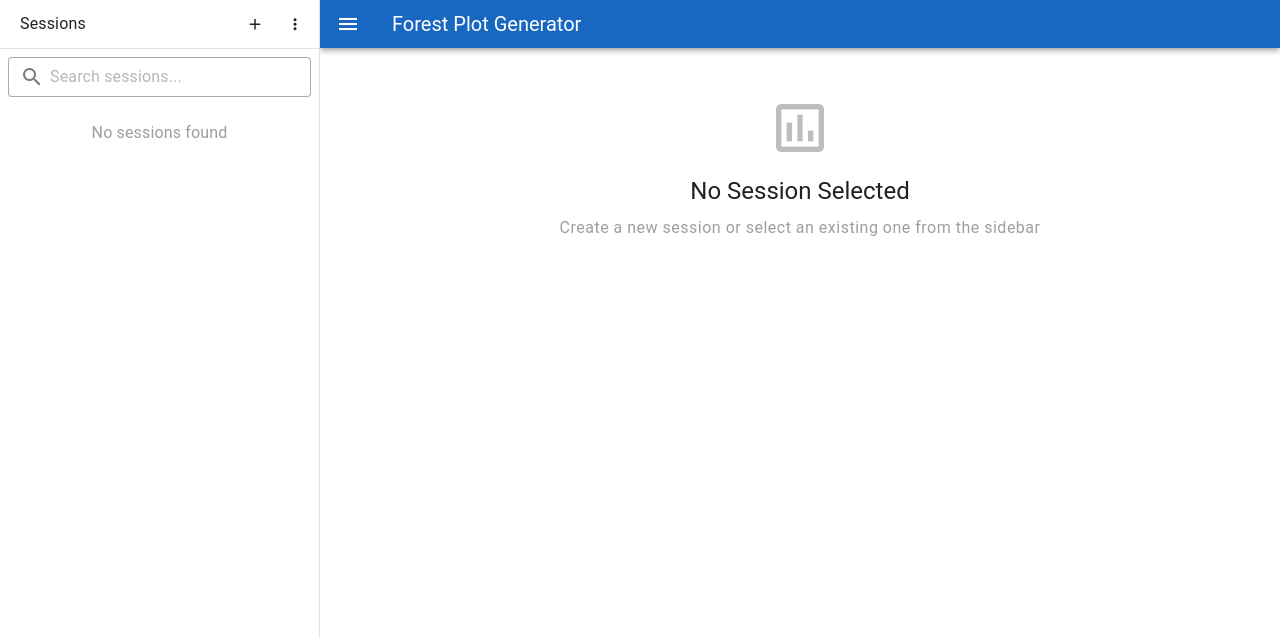
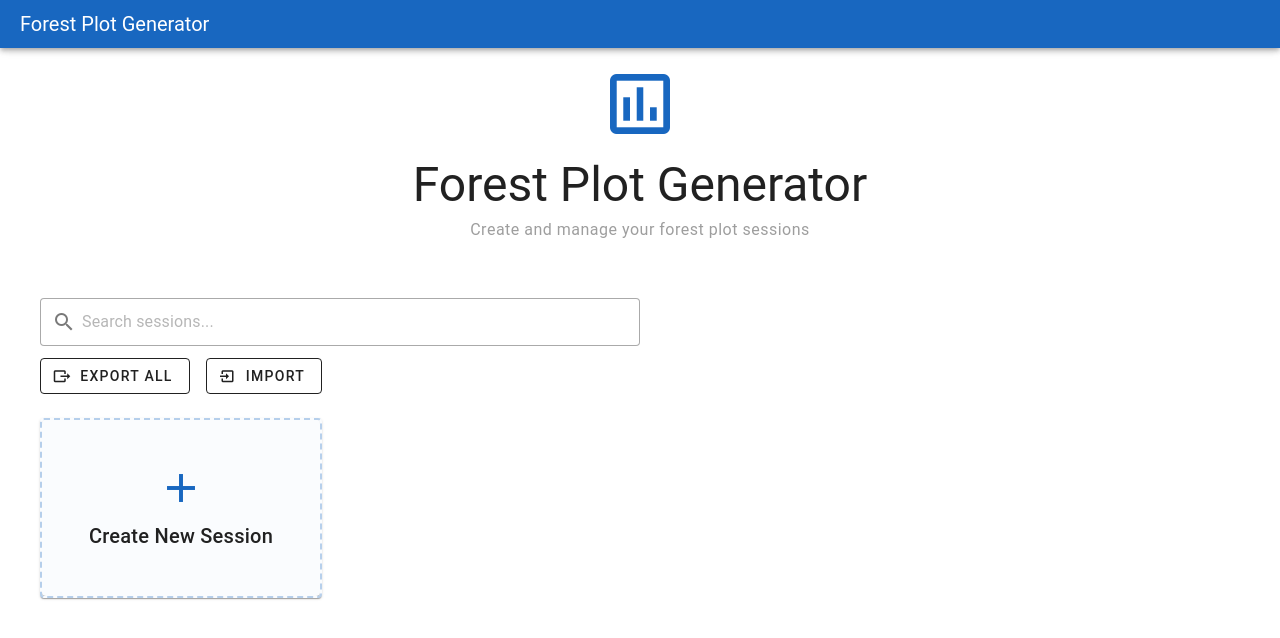
Before and after one commit to peter-adam-dy/forest-plot-suite, a Vue app: page / in a window 1280 px wide. Shown: the top 638 px of the page. Built offline with nearby package versions, Linux system fonts and the light colour scheme.

Commit message:
feat: new layout and resizable split view

```diff
--- a/package.json
+++ b/package.json
@@ -13,6 +13,7 @@
     "@vueuse/core": "^14.1.0",
     "idb": "^8.0.3",
     "pinia": "^3.0.4",
+    "splitpanes": "^4.0.4",
     "vue": "^3.5.24",
     "vuedraggable": "^4.1.0",
     "vuetify": "^3.11.5",
--- a/src/App.vue
+++ b/src/App.vue
@@ -1,33 +1,67 @@
 <template>
   <v-app>
-    <v-navigation-drawer v-model="drawer" app width="320">
-      <SessionManager />
-    </v-navigation-drawer>
+    <v-app-bar app color="primary" density="compact">
+      <!-- Back button (only in session view) -->
+      <v-btn
+        v-if="currentView === 'session'"
+        icon
+        @click="navigateToHome"
+      >
+        <v-icon>mdi-arrow-left</v-icon>
+      </v-btn>
 
-    <v-app-bar app color="primary" density="compact">
-      <v-app-bar-nav-icon @click="drawer = !drawer"></v-app-bar-nav-icon>
-      <v-toolbar-title>Forest Plot Generator</v-toolbar-title>
+      <!-- Title -->
+      <v-toolbar-title v-if="currentView === 'home'">
+        Forest Plot Generator
+      </v-toolbar-title>
+      <v-toolbar-title v-else-if="activeSession">
+        {{ activeSession.name }}
+      </v-toolbar-title>
+
       <v-spacer></v-spacer>
-      <v-chip v-if="activeSession" class="mr-2">
-        {{ activeSession.name }}
-      </v-chip>
+
+      <!-- Session actions menu (only in session view) -->
+      <v-menu v-if="currentView === 'session' && activeSession">
+        <template v-slot:activator="{ props }">
+          <v-btn icon v-bind="props">
+            <v-icon>mdi-dots-vertical</v-icon>
+          </v-btn>
+        </template>
+        <v-list>
+          <v-list-item @click="showRenameDialog">
+            <v-list-item-title>
+              <v-icon start size="small">mdi-pencil</v-icon>
+              Rename Session
+            </v-list-item-title>
+          </v-list-item>
+          <v-list-item @click="exportCurrentSession">
+            <v-list-item-title>
+              <v-icon start size="small">mdi-export</v-icon>
+              Export Session
+            </v-list-item-title>
+          </v-list-item>
+        </v-list>
+      </v-menu>
     </v-app-bar>
 
     <v-main>
-      <v-container fluid>
+      <!-- Loading State -->
       <div v-if="!initialized" class="d-flex justify-center align-center" style="min-height: 400px">
         <v-progress-circular indeterminate color="primary" size="64"></v-progress-circular>
       </div>
 
-        <div v-else-if="!activeSession" class="text-center pa-8">
-          <v-icon size="64" color="grey-lighten-1">mdi-chart-box-outline</v-icon>
-          <h2 class="text-h5 mt-4 mb-2">No Session Selected</h2>
-          <p class="text-body-1 text-grey">
-            Create a new session or select an existing one from the sidebar
-          </p>
-        </div>
+      <!-- Home View -->
+      <HomeView
+        v-else-if="currentView === 'home'"
+        @session-selected="navigateToSession"
+      />
 
-        <div v-else>
+      <!-- Session View -->
+      <div v-else-if="currentView === 'session' && activeSession" class="session-view">
+        <Splitpanes class="session-layout" @resize="handleResize">
+          <!-- Left Panel (60% default) -->
+          <Pane :size="60" :min-size="30" :max-size="70">
+            <div class="panel-content">
               <v-tabs v-model="currentTab" bg-color="transparent" color="primary">
                 <v-tab value="data">
                   <v-icon start>mdi-table</v-icon>
@@ -37,10 +71,6 @@
                   <v-icon start>mdi-cog</v-icon>
                   Configuration
                 </v-tab>
-            <v-tab value="plot">
-              <v-icon start>mdi-chart-box</v-icon>
-              Plot
-            </v-tab>
                 <v-tab value="code">
                   <v-icon start>mdi-code-braces</v-icon>
                   R Code
@@ -49,6 +79,7 @@
 
               <v-divider class="mb-4"></v-divider>
 
+              <div class="tab-content">
                 <v-window v-model="currentTab">
                   <v-window-item value="data">
                     <DataEditor />
@@ -58,16 +89,36 @@
                     <PlotConfig />
                   </v-window-item>
 
-            <v-window-item value="plot">
-              <PlotViewer />
-            </v-window-item>
-
                   <v-window-item value="code">
                     <CodeViewer />
                   </v-window-item>
                 </v-window>
               </div>
-      </v-container>
+            </div>
+          </Pane>
+
+          <!-- Right Panel (40% default) -->
+          <Pane :size="40" :min-size="30">
+            <div class="panel-content">
+              <div class="plot-header">
+                <v-icon start>mdi-chart-box</v-icon>
+                <span class="text-h6">Plot</span>
+              </div>
+              <v-divider class="mb-4"></v-divider>
+              <PlotViewer />
+            </div>
+          </Pane>
+        </Splitpanes>
+      </div>
+
+      <!-- Fallback: No session -->
+      <div v-else class="text-center pa-8">
+        <v-icon size="64" color="grey-lighten-1">mdi-chart-box-outline</v-icon>
+        <h2 class="text-h5 mt-4 mb-2">No Session Selected</h2>
+        <v-btn color="primary" @click="navigateToHome">
+          Go to Sessions
+        </v-btn>
+      </div>
     </v-main>
   </v-app>
 </template>
@@ -75,22 +126,73 @@
 <script setup lang="ts">
 import { ref, onMounted, computed } from 'vue'
 import { useSessionStore } from '@/stores/session'
-import SessionManager from '@/components/session/SessionManager.vue'
+import { Splitpanes, Pane } from 'splitpanes'
+import 'splitpanes/dist/splitpanes.css'
+
+import HomeView from '@/components/home/HomeView.vue'
 import DataEditor from '@/components/data/DataEditor.vue'
 import PlotConfig from '@/components/plot/PlotConfig.vue'
 import PlotViewer from '@/components/plot/PlotViewer.vue'
 import CodeViewer from '@/components/plot/CodeViewer.vue'
 
-const drawer = ref(true)
+const currentView = ref<'home' | 'session'>('home')
 const currentTab = ref('data')
 
 const sessionStore = useSessionStore()
 const initialized = computed(() => sessionStore.initialized)
 const activeSession = computed(() => sessionStore.activeSession)
 
+// Navigation functions
+function navigateToHome() {
+  currentView.value = 'home'
+  sessionStore.setActiveSession(null)
+}
+
+function navigateToSession(sessionId: string) {
+  sessionStore.setActiveSession(sessionId)
+  currentView.value = 'session'
+}
+
+// Session actions
+function showRenameDialog() {
+  // TODO: Implement rename dialog
+  console.log('Rename session')
+}
+
+async function exportCurrentSession() {
+  if (!activeSession.value) return
+
+  try {
+    const jsonData = await sessionStore.exportSession(activeSession.value.id)
+    downloadJson(jsonData, `${activeSession.value.name}.json`)
+  } catch (error) {
+    console.error('Failed to export session:', error)
+  }
+}
+
+function downloadJson(jsonData: string, filename: string) {
+  const blob = new Blob([jsonData], { type: 'application/json' })
+  const url = URL.createObjectURL(blob)
+  const a = document.createElement('a')
+  a.href = url
+  a.download = filename
+  document.body.appendChild(a)
+  a.click()
+  document.body.removeChild(a)
+  URL.revokeObjectURL(url)
+}
+
+// Splitpanes resize handler
+function handleResize(event: any) {
+  // Optional: Store resize state in localStorage
+  console.log('Panel resized:', event)
+}
+
 onMounted(async () => {
   try {
     await sessionStore.initialize()
+    // Start on home view
+    currentView.value = 'home'
   } catch (error) {
     console.error('Failed to initialize app:', error)
   }
@@ -98,4 +200,66 @@ onMounted(async () => {
 </script>
 
 <style scoped>
+.session-view {
+  height: calc(100vh - 64px);
+}
+
+.session-layout {
+  height: 100%;
+}
+
+.panel-content {
+  height: 100%;
+  overflow-y: auto;
+  padding: 16px 24px;
+}
+
+.tab-content {
+  overflow-y: auto;
+  max-height: calc(100vh - 180px);
+}
+
+.plot-header {
+  display: flex;
+  align-items: center;
+  gap: 8px;
+  padding: 12px 0;
+}
 </style>
+
+<style>
+/* Global styles for splitpanes */
+.splitpanes__splitter {
+  background-color: rgba(var(--v-border-color), var(--v-border-opacity));
+  position: relative;
+}
+
+.splitpanes__splitter:before {
+  content: '';
+  position: absolute;
+  left: 0;
+  top: 0;
+  transition: opacity 0.4s;
+  background-color: rgba(var(--v-theme-primary), 0.3);
+  opacity: 0;
+  z-index: 1;
+}
+
+.splitpanes__splitter:hover:before {
+  opacity: 1;
+}
+
+.splitpanes--vertical > .splitpanes__splitter:before {
+  left: -2px;
+  right: -2px;
+  height: 100%;
+  width: 5px;
+}
+
+.splitpanes--horizontal > .splitpanes__splitter:before {
+  top: -2px;
+  bottom: -2px;
+  height: 5px;
+  width: 100%;
+}
+</style>
--- /dev/null
+++ b/src/components/home/HomeView.vue
@@ -0,0 +1,36 @@
+<template>
+  <v-container fluid class="home-view">
+    <v-row>
+      <v-col cols="12">
+        <div class="text-center mb-8">
+          <v-icon size="80" color="primary">mdi-chart-box-outline</v-icon>
+          <h1 class="text-h3 mt-4 mb-2">Forest Plot Generator</h1>
+          <p class="text-body-1 text-grey">
+            Create and manage your forest plot sessions
+          </p>
+        </div>
+      </v-col>
+    </v-row>
+
+    <SessionManager @session-selected="handleSessionSelected" />
+  </v-container>
+</template>
+
+<script setup lang="ts">
+import SessionManager from '@/components/session/SessionManager.vue'
+
+const emit = defineEmits<{
+  sessionSelected: [sessionId: string]
+}>()
+
+function handleSessionSelected(sessionId: string) {
+  emit('sessionSelected', sessionId)
+}
+</script>
+
+<style scoped>
+.home-view {
+  min-height: calc(100vh - 64px);
+  background: rgba(var(--v-theme-surface), 1);
+}
+</style>
--- a/src/components/session/SessionManager.vue
+++ b/src/components/session/SessionManager.vue
@@ -1,74 +1,65 @@
 <template>
-  <div class="session-manager">
-    <v-toolbar density="compact" color="transparent">
-      <v-toolbar-title class="text-subtitle-1">Sessions</v-toolbar-title>
-      <v-spacer></v-spacer>
-      <v-btn icon size="small" @click="createNewSession">
-        <v-icon>mdi-plus</v-icon>
-      </v-btn>
-      <v-menu>
-        <template v-slot:activator="{ props }">
-          <v-btn icon size="small" v-bind="props">
-            <v-icon>mdi-dots-vertical</v-icon>
-          </v-btn>
-        </template>
-        <v-list>
-          <v-list-item @click="exportAll">
-            <v-list-item-title>
-              <v-icon start size="small">mdi-export</v-icon>
-              Export All Sessions
-            </v-list-item-title>
-          </v-list-item>
-          <v-list-item @click="importDialog = true">
-            <v-list-item-title>
-              <v-icon start size="small">mdi-import</v-icon>
-              Import Session
-            </v-list-item-title>
-          </v-list-item>
-        </v-list>
-      </v-menu>
-    </v-toolbar>
-
-    <v-divider></v-divider>
-
+  <div class="session-grid">
+    <!-- Search Bar and Actions -->
+    <div class="search-actions mb-6">
       <v-text-field
         v-model="searchQuery"
         placeholder="Search sessions..."
         prepend-inner-icon="mdi-magnify"
         variant="outlined"
-      density="compact"
+        density="comfortable"
         hide-details
         clearable
-      class="ma-2 flex-grow-0"
       ></v-text-field>
 
-    <v-list density="compact" class="session-list">
-      <v-list-item
+      <div class="actions-menu mt-3">
+        <v-btn
+          variant="outlined"
+          prepend-icon="mdi-export"
+          @click="exportAll"
+        >
+          Export All
+        </v-btn>
+        <v-btn
+          variant="outlined"
+          prepend-icon="mdi-import"
+          @click="importDialog = true"
+          class="ml-2"
+        >
+          Import
+        </v-btn>
+      </div>
+    </div>
+
+    <!-- Session Cards Grid -->
+    <v-row>
+      <v-col
         v-for="session in filteredSessions"
         :key="session.id"
-        :active="session.id === activeSessionId"
-        @click="selectSession(session.id)"
-        class="session-item"
+        cols="12"
+        sm="6"
+        md="4"
+        lg="3"
       >
-        <template v-slot:prepend>
-          <v-icon>mdi-chart-box-outline</v-icon>
-        </template>
+        <v-card
+          class="session-card"
+          hover
+          @click="handleSessionClick(session.id)"
+        >
+          <v-card-title class="text-h6">{{ session.name }}</v-card-title>
+          <v-card-subtitle>
+            Modified {{ formatDate(session.modified) }}
+          </v-card-subtitle>
+          <v-card-text>
+            <v-icon size="small" class="mr-1">mdi-chart-line</v-icon>
+            {{ session.dataVersions[0]?.data.length || 0 }} data points
+          </v-card-text>
 
-        <v-list-item-title>{{ session.name }}</v-list-item-title>
-        <v-list-item-subtitle>
-          {{ formatDate(session.modified) }}
-        </v-list-item-subtitle>
-
-        <template v-slot:append>
+          <v-card-actions>
+            <v-spacer></v-spacer>
             <v-menu>
               <template v-slot:activator="{ props }">
-              <v-btn
-                icon
-                size="x-small"
-                variant="text"
-                v-bind="props"
-                @click.stop
-              >
+                <v-btn icon size="small" v-bind="props" @click.stop>
                   <v-icon>mdi-dots-vertical</v-icon>
                 </v-btn>
               </template>
@@ -93,15 +84,30 @@
                 </v-list-item>
               </v-list>
             </v-menu>
-        </template>
-      </v-list-item>
+          </v-card-actions>
+        </v-card>
+      </v-col>
 
-      <v-list-item v-if="filteredSessions.length === 0" class="text-center">
-        <v-list-item-title class="text-grey">
-          No sessions found
-        </v-list-item-title>
-      </v-list-item>
-    </v-list>
+      <!-- Create New Session Card -->
+      <v-col cols="12" sm="6" md="4" lg="3">
+        <v-card
+          class="session-card session-card-new"
+          hover
+          @click="createNewSession"
+        >
+          <div class="d-flex flex-column align-center justify-center" style="height: 100%">
+            <v-icon size="48" color="primary">mdi-plus</v-icon>
+            <p class="text-h6 mt-2">Create New Session</p>
+          </div>
+        </v-card>
+      </v-col>
+    </v-row>
+
+    <!-- Empty State -->
+    <div v-if="filteredSessions.length === 0 && searchQuery" class="text-center pa-8">
+      <v-icon size="64" color="grey-lighten-1">mdi-magnify</v-icon>
+      <p class="text-body-1 text-grey mt-4">No sessions found</p>
+    </div>
 
     <!-- Rename Dialog -->
     <v-dialog v-model="renameDialog" max-width="400">
@@ -174,6 +180,10 @@ import type { Session } from '@/types'
 
 const sessionStore = useSessionStore()
 
+const emit = defineEmits<{
+  sessionSelected: [sessionId: string]
+}>()
+
 const searchQuery = ref('')
 const renameDialog = ref(false)
 const deleteDialog = ref(false)
@@ -185,8 +195,6 @@ const importFile = ref<File[] | null>(null)
 const snackbar = ref(false)
 const snackbarMessage = ref('')
 const snackbarColor = ref('success')
-
-const activeSessionId = computed(() => sessionStore.activeSessionId)
 
 const filteredSessions = computed(() => {
   if (!searchQuery.value) {
@@ -220,21 +228,18 @@ function formatDate(date: Date): string {
 
 async function createNewSession() {
   try {
-    await sessionStore.createSession(`Session ${sessionStore.sessions.length + 1}`)
+    const session = await sessionStore.createSession(`Session ${sessionStore.sessions.length + 1}`)
     showSnackbar('Session created successfully', 'success')
+    // Emit event to navigate to new session
+    emit('sessionSelected', session.id)
   } catch (error) {
     console.error('Failed to create session:', error)
     showSnackbar('Failed to create session', 'error')
   }
 }
 
-async function selectSession(id: string) {
-  try {
-    await sessionStore.setActiveSession(id)
-  } catch (error) {
-    console.error('Failed to select session:', error)
-    showSnackbar('Failed to select session', 'error')
-  }
+function handleSessionClick(sessionId: string) {
+  emit('sessionSelected', sessionId)
 }
 
 function renameSessionDialog(session: Session) {
@@ -341,19 +346,41 @@ function showSnackbar(message: string, color: string = 'success') {
 </script>
 
 <style scoped>
-.session-manager {
-  height: 100%;
+.session-grid {
+  max-width: 1400px;
+  margin: 0 auto;
+  padding: 24px;
+}
+
+.search-actions {
+  max-width: 600px;
+}
+
+.actions-menu {
+  display: flex;
+  gap: 8px;
+}
+
+.session-card {
+  height: 180px;
+  cursor: pointer;
+  transition: all 0.2s;
   display: flex;
   flex-direction: column;
 }
 
-.session-list {
-  flex: 1;
-  overflow-y: auto;
-  min-height: 0;
+.session-card:hover {
+  transform: translateY(-4px);
+  box-shadow: 0 8px 16px rgba(0,0,0,0.1);
 }
 
-.session-item {
-  cursor: pointer;
+.session-card-new {
+  border: 2px dashed rgba(var(--v-theme-primary), 0.3);
+  background: rgba(var(--v-theme-primary), 0.02);
+}
+
+.session-card-new:hover {
+  background: rgba(var(--v-theme-primary), 0.05);
+  border-color: rgba(var(--v-theme-primary), 0.5);
 }
 </style>
```
Also changed, not shown: src/components/plot/PlotConfig.vue (+7 -21 lines), 1 other file (tests, documents, lock files or other folders). Lines whose indentation alone changed are shown as unchanged.
